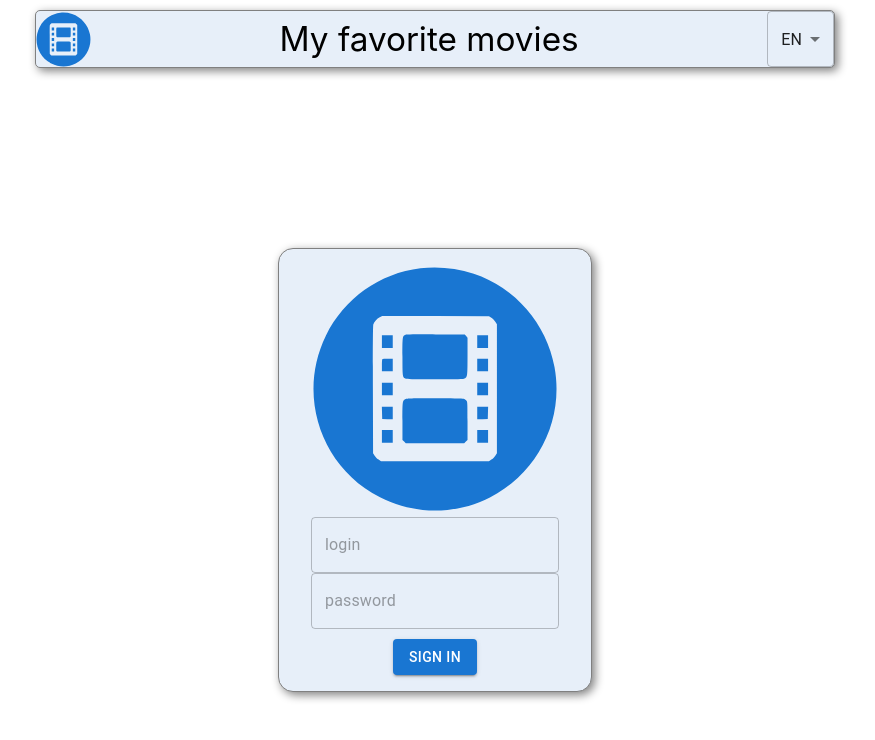
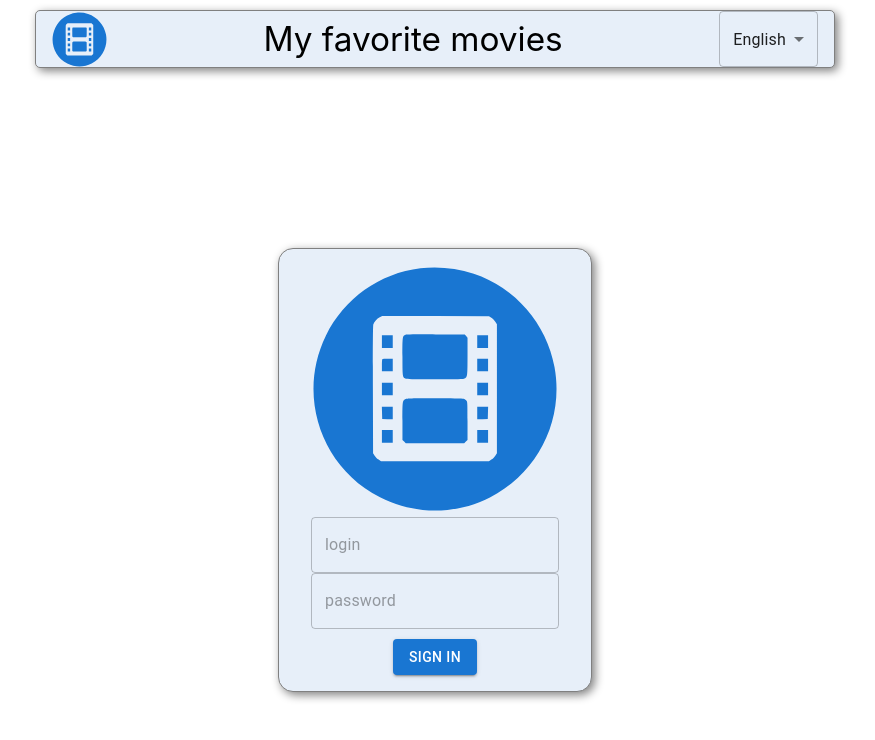
Before and after one commit to n-gurkov/my-favorite-movies-frontend, a React (Create React App) app: page / in a window 1280 px wide. Shown: the top 740 px of the page, without its empty margins (205-1080 px from the left). Built offline with nearby package versions, Linux system fonts and the light colour scheme.

Commit message:
Fixed login page

```diff
--- a/public/locales/en/translation.json
+++ b/public/locales/en/translation.json
@@ -6,5 +6,9 @@
       "incorrectUser": "Incorrect login or password",
       "emptyField": "Field must be filled",
       "signIn": "Sign in"
+    },
+    "header":{
+      "ru": "Russian",
+      "en": "English"
     }
 }
--- a/public/locales/ru/translation.json
+++ b/public/locales/ru/translation.json
@@ -6,5 +6,9 @@
       "incorrectUser": "Неверный логин или пароль",
       "emptyField": "Поле должно быть заполнено",
       "signIn": "Войти"
+    },
+    "header":{
+      "ru": "Русский",
+      "en": "Английский"
     }
   }
--- a/src/Components/Header/Header.tsx
+++ b/src/Components/Header/Header.tsx
@@ -1,21 +1,25 @@
 import { MenuItem, Select } from "@mui/material";
 import React from "react";
+import { useTranslation } from "react-i18next";
 import i18n from "../../i18n";
 import logo from "../LoginPage/assets/logo.svg";
-import { HeaderWrapper } from "./assets/styles";
+import { HeaderWrapper, LogoWrapper } from "./assets/styles";
 
 export const Header = () => {
+  const { t, i18n } = useTranslation();
   return (
     <HeaderWrapper>
-      <img src={logo} width="55" height="55" />
+      <LogoWrapper>
+        <img src={logo} />
+      </LogoWrapper>
       My favorite movies
       <Select
         defaultValue="en-US"
         onChange={(event) => i18n.changeLanguage(event.target.value as string)}
       >
-        <MenuItem value="en-US">EN</MenuItem>
+        <MenuItem value="en-US">{t("header.en")}</MenuItem>
 
-        <MenuItem value="ru-RU">RU</MenuItem>
+        <MenuItem value="ru-RU">{t("header.ru")}</MenuItem>
       </Select>
     </HeaderWrapper>
   );
--- a/src/Components/Header/assets/styles.ts
+++ b/src/Components/Header/assets/styles.ts
@@ -9,4 +9,10 @@ export const HeaderWrapper = styled(CardWrapper)`
     margin-top: 10px;
     margin-bottom: 10px;
     font-size: 25pt;
-  `;
+    padding-right: 1rem;
+    padding-left: 1rem;
+`;
+export const LogoWrapper = styled.div`
+    width: 55px;
+    height: 55px;
+`;
--- a/src/Components/LoginPage/LoginPage.tsx
+++ b/src/Components/LoginPage/LoginPage.tsx
@@ -17,10 +17,7 @@ const LoginPage = () => {
   const onSubmit = (input: { login: string; password: string }) => {
     const isMatchPassword = checkPassword(input.login, input.password);
     if (isMatchPassword) {
-      console.log("Correct login and password");
     } else {
-      console.log("Incorrect login or password");
-
       return { [FORM_ERROR]: t("loginPage.incorrectUser") };
     }
   };
@@ -51,7 +48,7 @@ const LoginPage = () => {
             />
             {submitError && <h4> {submitError}</h4>}
             <ButtonWrapper>
-              <Button variant="contained" type="submit">
+              <Button type="submit" variant="contained" onClick={handleSubmit}>
                 {t("loginPage.signIn")}
               </Button>
             </ButtonWrapper>
--- a/src/Components/styles/styles.ts
+++ b/src/Components/styles/styles.ts
@@ -6,4 +6,4 @@ export const CardWrapper = styled.div`
     box-shadow: 3px 3px 10px gray;
     align-items: center;
     border: 1px solid gray;
-  `;
+`;
--- a/src/utils.tsx
+++ b/src/utils.tsx
@@ -13,14 +13,12 @@ export const getLocalData = (key: string) => {
     : [];
 };
 
-export const checkPassword = (login: any, password: string) => {
-  const users = getLocalData("users");
-  if (users !== []) {
-    if (password === users[login]) {
-      localStorage.setItem("currentUser", login);
-      return true;
-    } else {
-      return false;
-    }
+export const checkPassword = (login: string, password: string) => {
+  const users = getLocalData("users") || [];
+
+  if (password !== users[login]) return false;
+  {
+    localStorage.setItem("currentUser", login);
+    return true;
   }
 };
```
